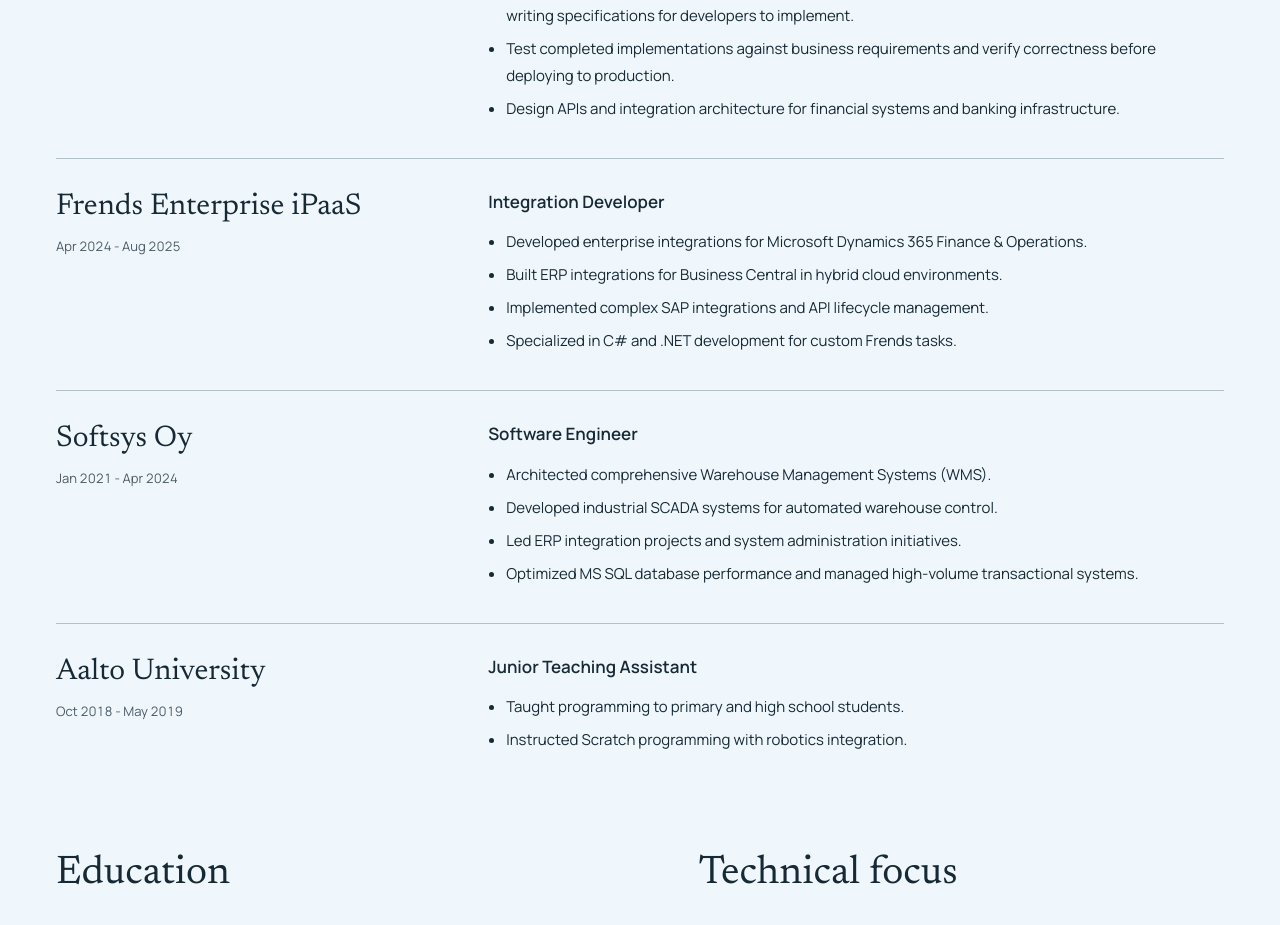
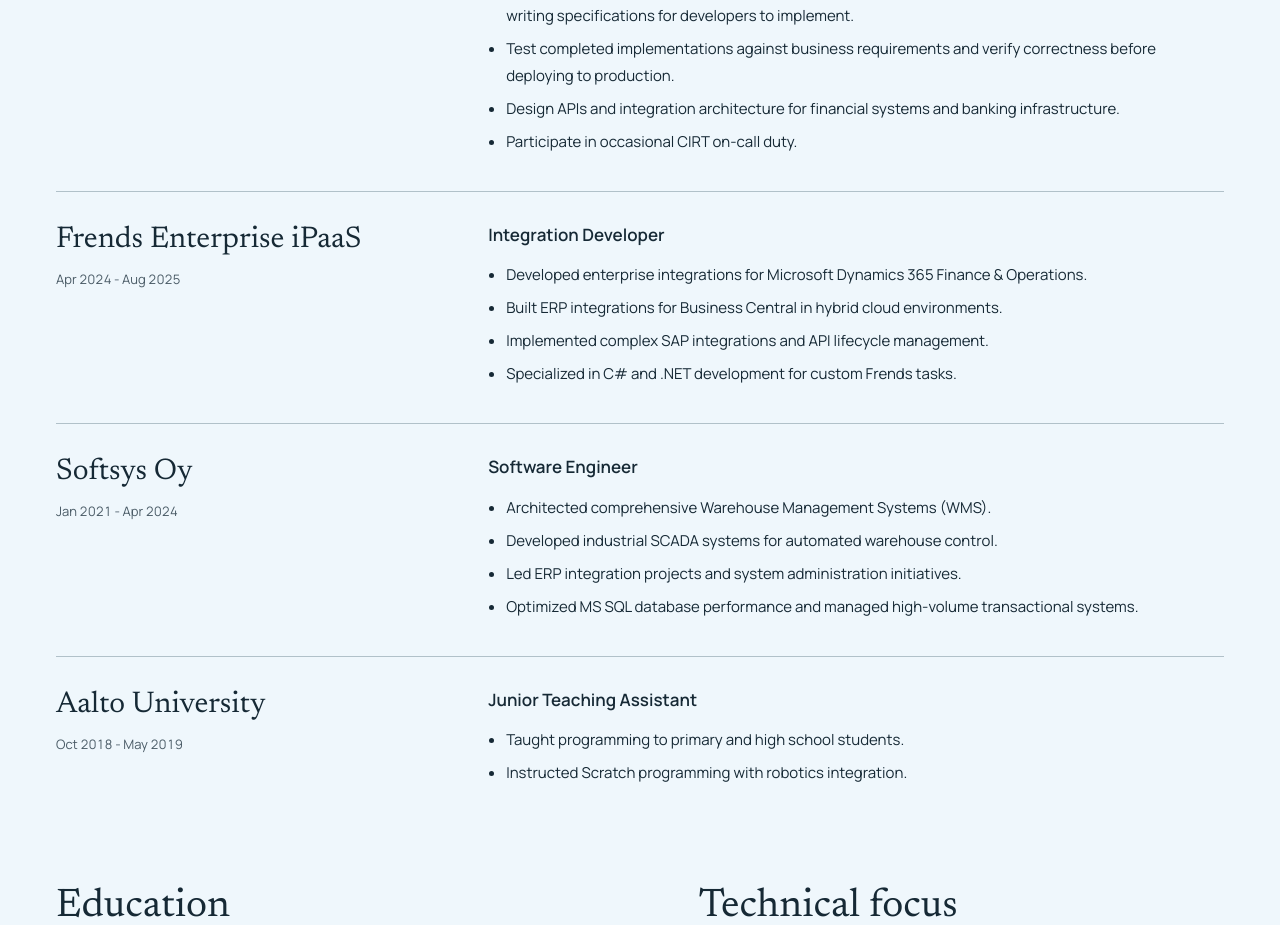
Before and after one commit to vieteri/viet-tran-portfolio, a Next.js app: page /about in a window 1280 px wide. Shown: the part 789-1714 px from the top of the page. Built offline with nearby package versions, Linux system fonts and the light colour scheme.

Commit message:
Add occasional CIRT on-call responsibilities

```diff
--- a/src/data/cv.ts
+++ b/src/data/cv.ts
@@ -7,6 +7,7 @@
     'Promotion effective Nov 2026; Integration Developer since Aug 2025.',
     'Act as a product owner: translate business needs into technical solutions and write specifications for developers to implement.',
     'Test implementations against business requirements and verify correctness before production deployment.',
+    'Participate in occasional CIRT on-call duty.',
   ],
   'Frends Enterprise iPaaS': [
     'Developed ERP integrations for Dynamics 365 Finance & Operations, Business Central and SAP.',
--- a/src/data/experience.ts
+++ b/src/data/experience.ts
@@ -15,7 +15,8 @@
             "Promotion effective Nov 2026; Integration Developer since Aug 2025.",
             "Act as a product owner for banking integrations, translating business needs into technical solutions and writing specifications for developers to implement.",
             "Test completed implementations against business requirements and verify correctness before deploying to production.",
-            "Design APIs and integration architecture for financial systems and banking infrastructure."
+            "Design APIs and integration architecture for financial systems and banking infrastructure.",
+            "Participate in occasional CIRT on-call duty."
         ],
         technologies: ["Integration Engineering", "Integration Architecture", "API Design", "Banking Systems"]
     },
```
Also changed, not shown: 1 other file (tests, documents, lock files or other folders).
